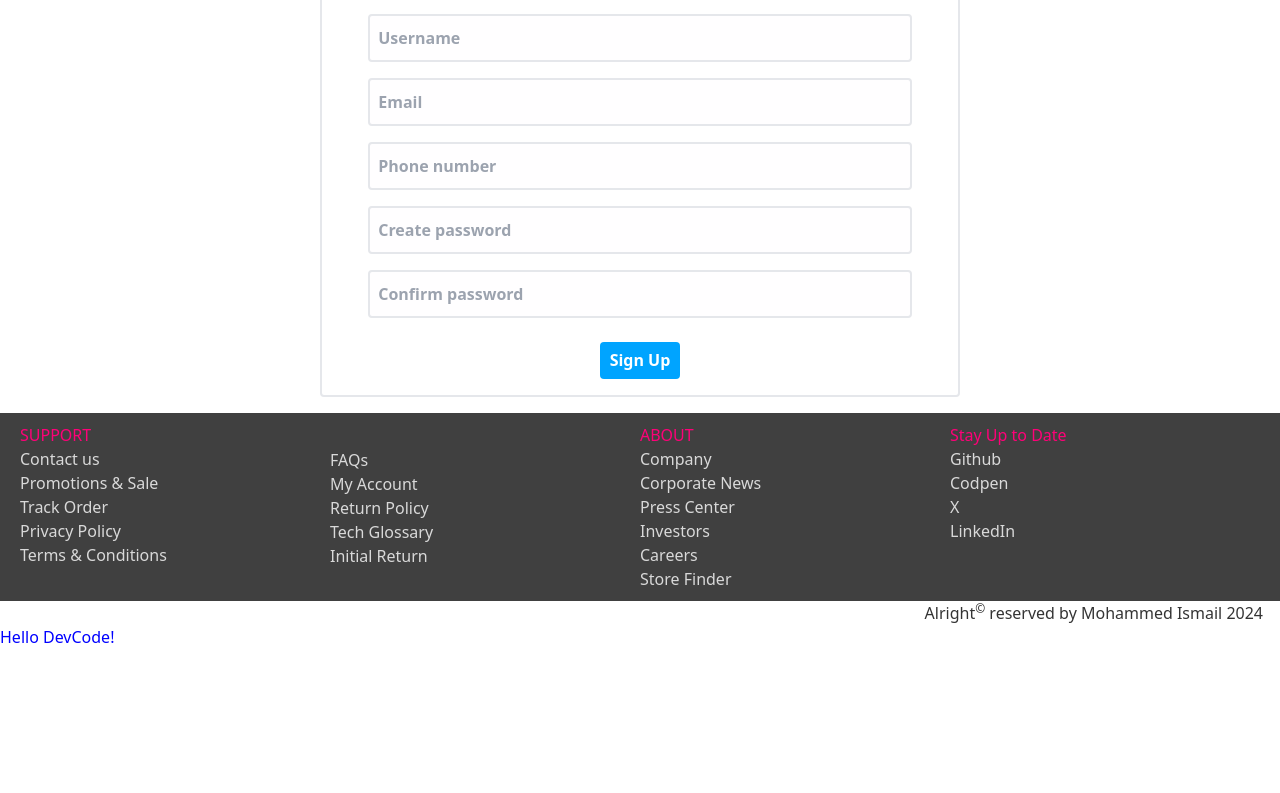
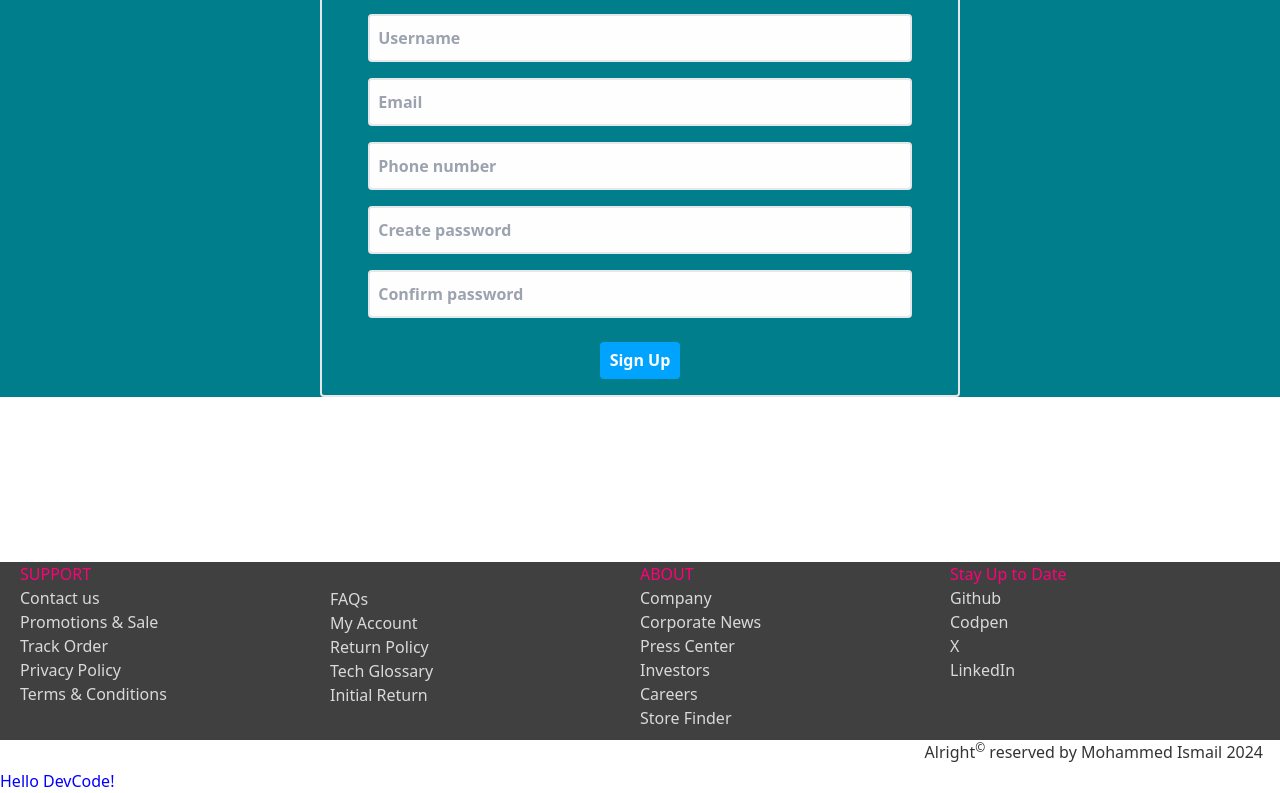
Before and after one commit to mdaleardc/ecomerse, a React (Vite) app: page / in a window 1280 px wide. Shown: the part 4073-4866 px from the top of the page. Before the commit the page ends 4722 px from the top, so only its background shows below. Built offline with nearby package versions, Linux system fonts and the light colour scheme; no server answers.

Commit message:
project name changed

```diff
--- a/src/Components/Footer.jsx
+++ b/src/Components/Footer.jsx
@@ -2,8 +2,8 @@ import React from "react"
 
 const Footer = () => {
   return (
-    <>
-    <div className="footer-div bg-[#111c] w-full text-[#fffc] grid grid-cols-2 md:grid-cols-4 items-start pl-[20px] pr-[20px] pt-[10px] pb-[10px]">
+    <div className="mt-[160px]   py-[5px]">
+    <div className="footer-div bg-[#111c] w-full text-[#fffc] grid grid-cols-2 md:grid-cols-4 items-start pl-[20px] pr-[20px] pb-[10px]">
     <div className="support-div">
       <h1 className=" text-[#FF0078]">SUPPORT</h1>
       <ul>
@@ -46,7 +46,8 @@ const Footer = () => {
     </div>
     <p className="text-right text-[#000c] pr-[17px] col-start-1 col-end-4 md:col-start-3 md:col-end-5">
  Alright<sup>&copy;</sup> reserved  by Mohammed Ismail 2024
-    </p> < />
+    </p>
+    </div>
   )
 }
 
--- a/src/Components/Form.jsx
+++ b/src/Components/Form.jsx
@@ -67,8 +67,8 @@ const Form = () => {
   }
 
   return (
-    <div>
-    <form className="form-section p-[1rem]  bg-[#fff1] border-[2px] rounded my-[1rem] w-[95%] md:w-[50%]" onSubmit={handleSubmit}>
+    <div className='bg-[#007E8B]'>
+    <form className="form-section p-[1rem] border-[2px] rounded my-[1rem] w-[95%] md:w-[50%]" onSubmit={handleSubmit}>
     <h1 className="text-1xl text-center text-[#345]">{flag ? <p>{userData.userName} you have registered successfuly!</p> : ""}</h1>
       <fieldset className="my-[0] mx-[auto] block">
         <div className="text-3xl font-bold text-[#4ef] text-center my-[1rem]">
```
Also changed, not shown: src/Assets/weblogo3.jpg (deleted), 1 other file (tests, documents, lock files or other folders).
